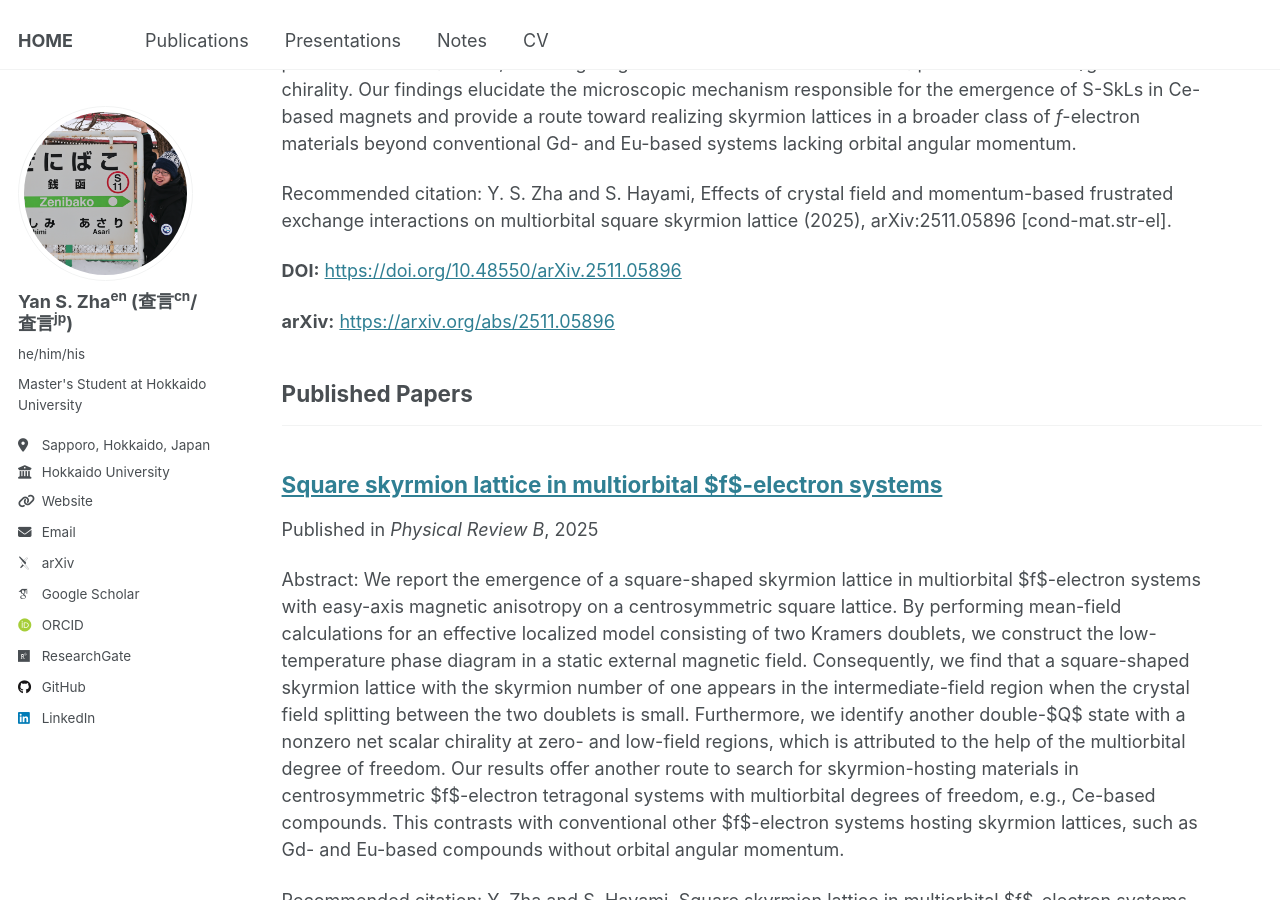
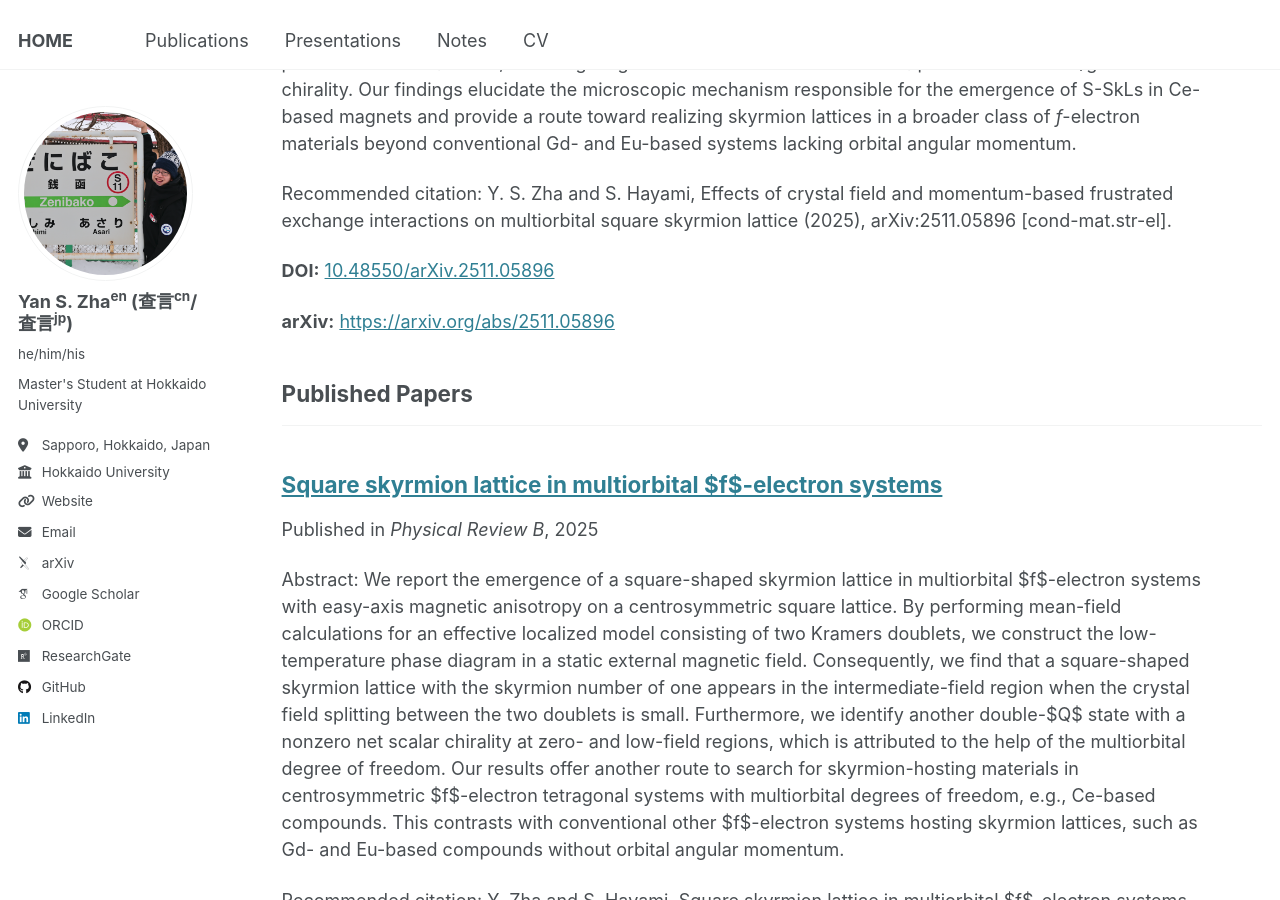
Before and after one commit to yzhacn/yzhacn.github.io, a Jekyll site: the page built from _pages/publications.html, in a window 1280 px wide and 900 px high, scrolled down 628 px. Built offline with Jekyll 4.4.1, drawn with Linux system fonts in a browser that asks for light colours; some web fonts are replaced; some of the changed lines change nothing that is shown.

Commit message:
Update 2025-11-11-paper-title-number-2.md

```diff
--- a/_publications/2025-11-11-paper-title-number-2.md
+++ b/_publications/2025-11-11-paper-title-number-2.md
@@ -15,7 +15,7 @@ We also identify a plethora of multi-*Q* states, including magnetic bubble latti
 Our findings elucidate the microscopic mechanism responsible for the emergence of S-SkLs in Ce-based magnets and provide a route toward realizing skyrmion lattices in a broader class of *f*-electron materials beyond conventional Gd- and Eu-based systems lacking orbital angular momentum.'
 date: 2025-11-11
 venue: 'arXiv'
-DOI: 'https://doi.org/10.48550/arXiv.2511.05896'
+DOI: '10.48550/arXiv.2511.05896'
 arxivurl: 'https://arxiv.org/abs/2511.05896'
 citation: 'Y. S. Zha and S. Hayami, Effects of crystal field and momentum-based frustrated exchange interactions on multiorbital square skyrmion lattice (2025), arXiv:2511.05896 [cond-mat.str-el].'
 ---
```
